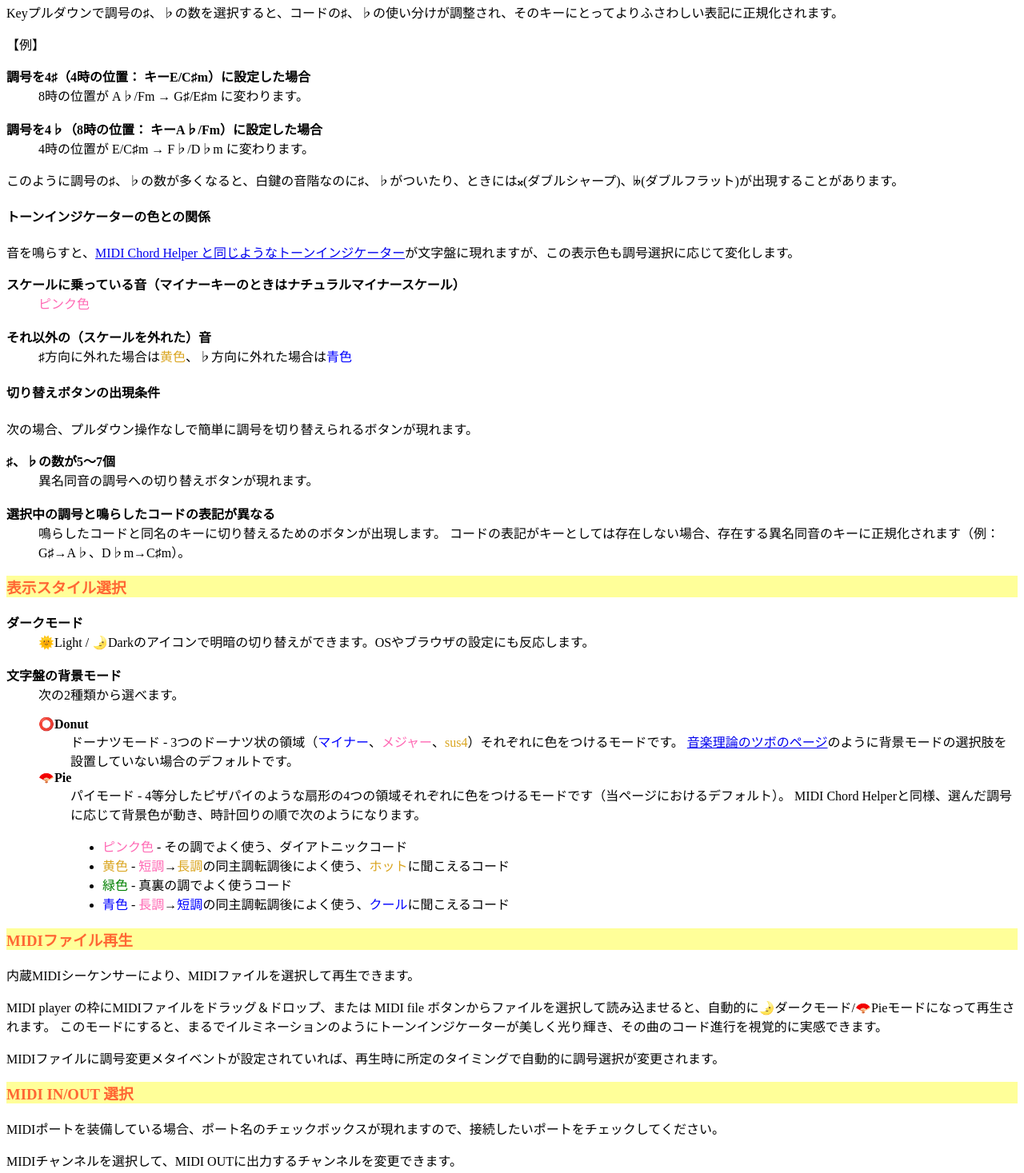
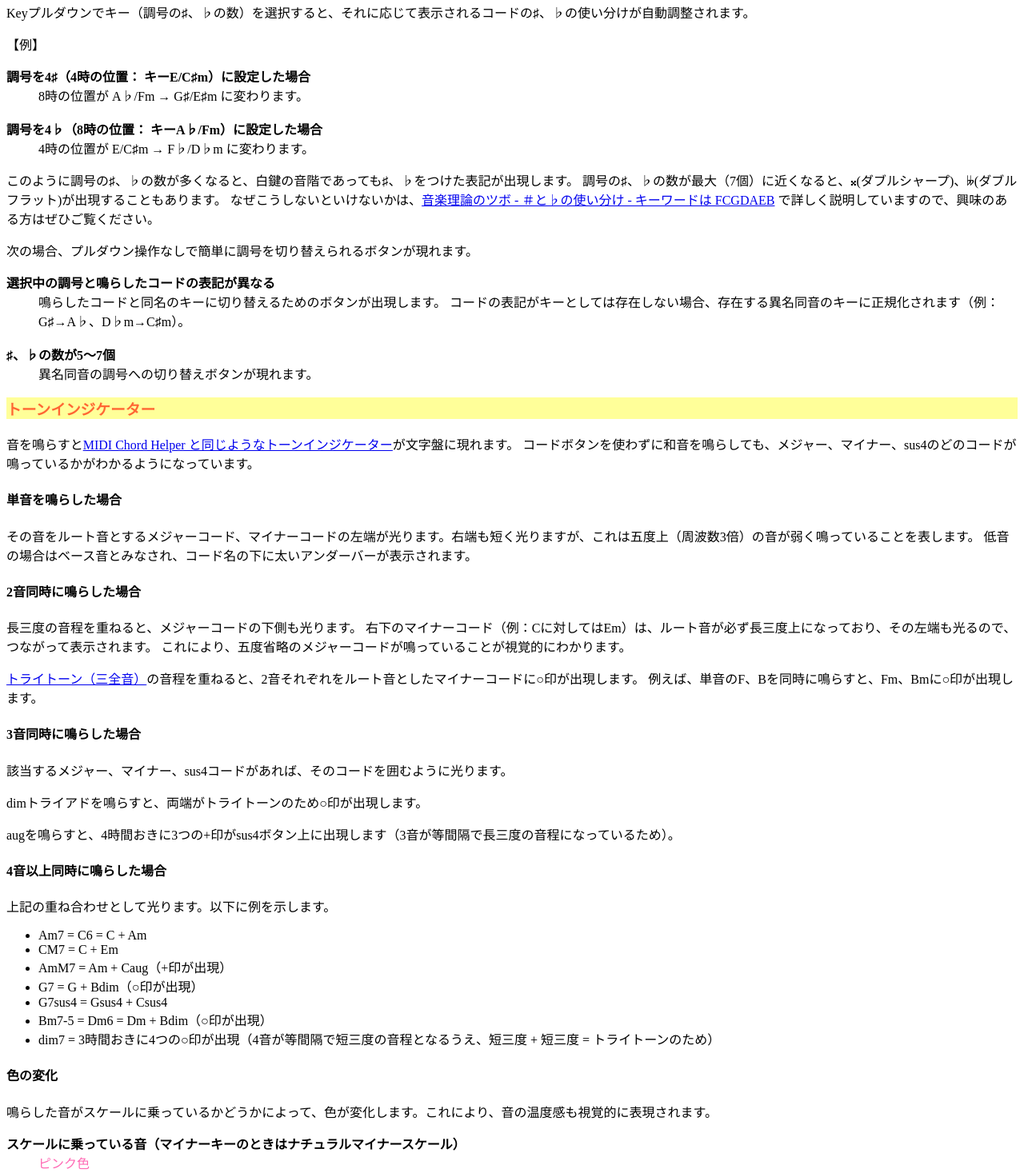
Before and after one commit to kamide-akiyoshi/kamide-akiyoshi.github.io, a plain HTML site: page clockchord/index.html in a window 1280 px wide. Shown: the part 1843-3310 px from the top of the page at 80% size. Drawn offline with Linux system fonts and the light colour scheme; a script that the page names is missing.

Commit message:
Improve description
- Separate the description of tone indicator

```diff
--- a/clockchord/index.html
+++ b/clockchord/index.html
@@ -767,7 +767,7 @@
 <a href="http://www.yk.rim.or.jp/~kamide/music/chordhelper/hardware/button_operation_table.html" target="_blank">CAmiDionボタン操作表</a>と同じ割当なので、そのままマルチタッチで同時押しを組み合わせ、色々なコードを鳴らすことができます。</p>
 <p>鍵盤部分を押してメロディを弾くこともできます（スマホだとちょっと狭いので、できればタブレットがおすすめ）。</p>
 <h3>調号選択</h3>
-<p>Keyプルダウンで調号の♯、♭の数を選択すると、コードの♯、♭の使い分けが調整され、そのキーにとってよりふさわしい表記に正規化されます。</p>
+<p>Keyプルダウンでキー（調号の♯、♭の数）を選択すると、それに応じて表示されるコードの♯、♭の使い分けが自動調整されます。</p>
 <p>【例】</p>
 <dl>
 <dt>調号を4♯（4時の位置： キーE/C♯m）に設定した場合</dt>
@@ -776,27 +776,60 @@
 <dt>調号を4♭（8時の位置： キーA♭/Fm）に設定した場合</dt>
 <dd>4時の位置が E/C♯m → F♭/D♭m に変わります。</dd>
 </dl>
-<p>このように調号の♯、♭の数が多くなると、白鍵の音階なのに♯、♭がついたり、ときには&#x1D12A;(ダブルシャープ)、&#x1D12B;(ダブルフラット)が出現することがあります。</p>
-<h4>トーンインジケーターの色との関係</h4>
-<p>音を鳴らすと、<a
+<p>このように調号の♯、♭の数が多くなると、白鍵の音階であっても♯、♭をつけた表記が出現します。
+調号の♯、♭の数が最大（7個）に近くなると、&#x1D12A;(ダブルシャープ)、&#x1D12B;(ダブルフラット)が出現することもあります。
+なぜこうしないといけないかは、<a href="http://www.yk.rim.or.jp/~kamide/music/theory/#FCGDAEB" target="_blank"
+ >音楽理論のツボ - ＃と♭の使い分け - キーワードは FCGDAEB</a> で詳しく説明していますので、興味のある方はぜひご覧ください。
+</p>
+<p>次の場合、プルダウン操作なしで簡単に調号を切り替えられるボタンが現れます。</p>
+<dl>
+<dt>選択中の調号と鳴らしたコードの表記が異なる</dt>
+<dd>鳴らしたコードと同名のキーに切り替えるためのボタンが出現します。
+コードの表記がキーとしては存在しない場合、存在する異名同音のキーに正規化されます（例：G♯→A♭、D♭m→C♯m）。</dd>
+<br/>
+<dt>♯、♭の数が5〜7個</dt>
+<dd>異名同音の調号への切り替えボタンが現れます。</dd>
+</dl>
+<h3>トーンインジケーター</h3>
+<p>音を鳴らすと<a
  href="http://www.yk.rim.or.jp/~kamide/music/chordhelper/manual.html#chord_display"
- target="_blank">MIDI Chord Helper と同じようなトーンインジケーター</a>が文字盤に現れますが、この表示色も調号選択に応じて変化します。</p>
+ target="_blank">MIDI Chord Helper と同じようなトーンインジケーター</a>が文字盤に現れます。
+コードボタンを使わずに和音を鳴らしても、メジャー、マイナー、sus4のどのコードが鳴っているかがわかるようになっています。
+</p>
+<h4>単音を鳴らした場合</h4>
+<p>その音をルート音とするメジャーコード、マイナーコードの左端が光ります。右端も短く光りますが、これは五度上（周波数3倍）の音が弱く鳴っていることを表します。
+低音の場合はベース音とみなされ、コード名の下に太いアンダーバーが表示されます。</p>
+<h4>2音同時に鳴らした場合</h4>
+<p>長三度の音程を重ねると、メジャーコードの下側も光ります。
+	右下のマイナーコード（例：Cに対してはEm）は、ルート音が必ず長三度上になっており、その左端も光るので、つながって表示されます。
+	これにより、五度省略のメジャーコードが鳴っていることが視覚的にわかります。</p>
+<p><a href="https://ja.wikipedia.org/wiki/%E4%B8%89%E5%85%A8%E9%9F%B3" target="_blank">トライトーン（三全音）</a
+	>の音程を重ねると、2音それぞれをルート音としたマイナーコードに○印が出現します。
+	例えば、単音のF、Bを同時に鳴らすと、Fm、Bmに○印が出現します。
+</p>
+<h4>3音同時に鳴らした場合</h4>
+<p>該当するメジャー、マイナー、sus4コードがあれば、そのコードを囲むように光ります。</p>
+<p>dimトライアドを鳴らすと、両端がトライトーンのため○印が出現します。</p>
+<p>augを鳴らすと、4時間おきに3つの+印がsus4ボタン上に出現します（3音が等間隔で長三度の音程になっているため）。</p>
+<h4>4音以上同時に鳴らした場合</h4>
+<p>上記の重ね合わせとして光ります。以下に例を示します。</p>
+<ul>
+	<li>Am7 = C6 = C + Am</li>
+	<li>CM7 = C + Em</li>
+	<li>AmM7 = Am + Caug（+印が出現）</li>
+	<li>G7 = G + Bdim（○印が出現）</li>
+	<li>G7sus4 = Gsus4 + Csus4</li>
+	<li>Bm7-5 = Dm6 = Dm + Bdim（○印が出現）</li>
+	<li>dim7 = 3時間おきに4つの○印が出現（4音が等間隔で短三度の音程となるうえ、短三度 + 短三度 = トライトーンのため）</li>
+</ul>
+<h4>色の変化</h4>
+<p>鳴らした音がスケールに乗っているかどうかによって、色が変化します。これにより、音の温度感も視覚的に表現されます。</p>
 <dl>
 <dt>スケールに乗っている音（マイナーキーのときはナチュラルマイナースケール）</dt>
 <dd><span style="color: hotpink;">ピンク色</span></dd>
 <br/>
 <dt>それ以外の（スケールを外れた）音</dt>
 <dd>♯方向に外れた場合は<span style="color: goldenrod;">黄色</span>、♭方向に外れた場合は<span style="color: blue;">青色</span></dd>
-</dl>
-<h4>切り替えボタンの出現条件</h4>
-<p>次の場合、プルダウン操作なしで簡単に調号を切り替えられるボタンが現れます。</p>
-<dl>
-<dt>♯、♭の数が5〜7個</dt>
-<dd>異名同音の調号への切り替えボタンが現れます。</dd>
-<br/>
-<dt>選択中の調号と鳴らしたコードの表記が異なる</dt>
-<dd>鳴らしたコードと同名のキーに切り替えるためのボタンが出現します。
-コードの表記がキーとしては存在しない場合、存在する異名同音のキーに正規化されます（例：G♯→A♭、D♭m→C♯m）。</dd>
 </dl>
 <h3>表示スタイル選択</h3>
 <dl>
```
